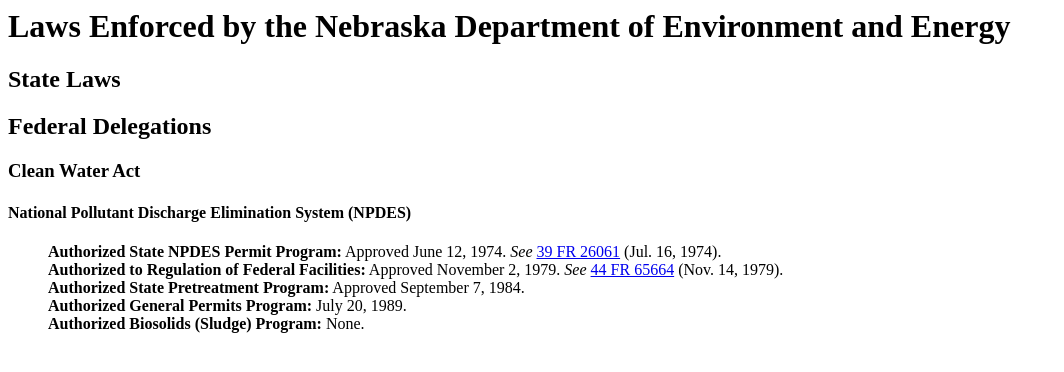
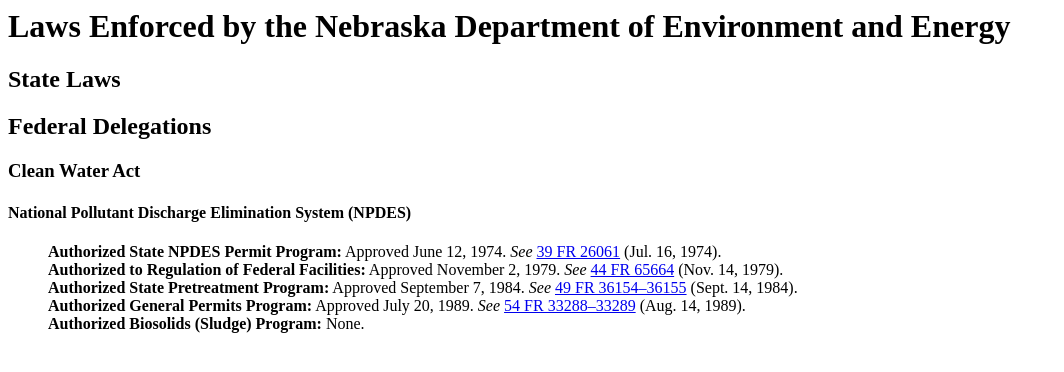
Before and after one commit to NebEnvLaw/laws, a plain HTML site: page index.html in a window 1280 px wide. Shown: the whole page, without its empty margins (0-1064 px from the left). Drawn offline with Linux system fonts and the light colour scheme.

Commit message:
npdes updates

```diff
--- a/index.html
+++ b/index.html
@@ -10,8 +10,8 @@
       <ul style="list-style:none">
         <li><b>Authorized State NPDES Permit Program:</b> Approved June 12, 1974. <i>See</i> <a href="/laws/docs/pdf/1974-07-16-npdes-permit-approval-39-fr-26061.pdf">39 FR 26061</a> (Jul. 16, 1974).</li>
         <li><b>Authorized to Regulation of Federal Facilities:</b> Approved November 2, 1979. <i>See</i> <a href="/laws/docs/pdf/1979-11-14-npdes-reg-of-fed-facilities-approval-44-fr-65664.pdf">44 FR 65664</a> (Nov. 14, 1979).</li>
-        <li><b>Authorized State Pretreatment Program:</b> Approved September 7, 1984.</li>
-        <li><b>Authorized General Permits Program:</b> July 20, 1989.</li>
+        <li><b>Authorized State Pretreatment Program:</b> Approved September 7, 1984. <i>See</i> <a href="/laws/docs/pdf/1984-09-14-npdes-pretreatment-program-approval-49-fr-36154.pdf">49 FR 36154&ndash;36155</a> (Sept. 14, 1984).</li>
+        <li><b>Authorized General Permits Program:</b> Approved July 20, 1989. <i>See</i> <a href="/laws/docs/pdf/1989-08-14-npdes-general-permit-program-approval-54-fr-33288.pdf">54 FR 33288&ndash;33289</a> (Aug. 14, 1989).</li>
         <li><b>Authorized Biosolids (Sludge) Program:</b> None.</li>
       </ul>
     </p>
```
Also changed, not shown: 2 other files.
